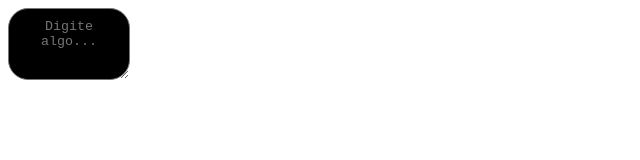
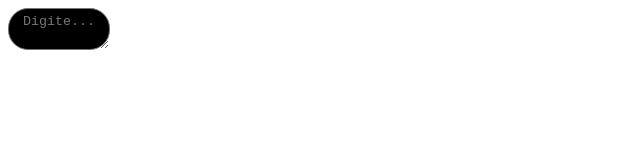
Before and after one commit to tecnodiniz/textarea-balloon, a plain HTML site: page index.html in a window 1280 px wide. Shown: the whole page, without its empty margins (0-640 px from the left). Drawn offline with nearby package versions, Linux system fonts and the light colour scheme.

Commit message:
Ultimos ajustes

```diff
--- a/index.html
+++ b/index.html
@@ -12,7 +12,7 @@
 </head>
 <body>
     <div class="balao">
-        <textarea id="ballon-text" placeholder="Digite algo..."></textarea>
+        <textarea id="ballon-text" placeholder="Digite..."></textarea>
     </div>
 
 </body>
--- a/style.css
+++ b/style.css
@@ -1,9 +1,9 @@
 .balao textarea{
-    height: 25px;
+    height: 20px;
     background-color: black;
     color: white;
     border-radius: 20px;
     text-align: center;
-    padding: 10px;
+    padding: 5px 0 5px 0;
     width: 100px;
 }
```
